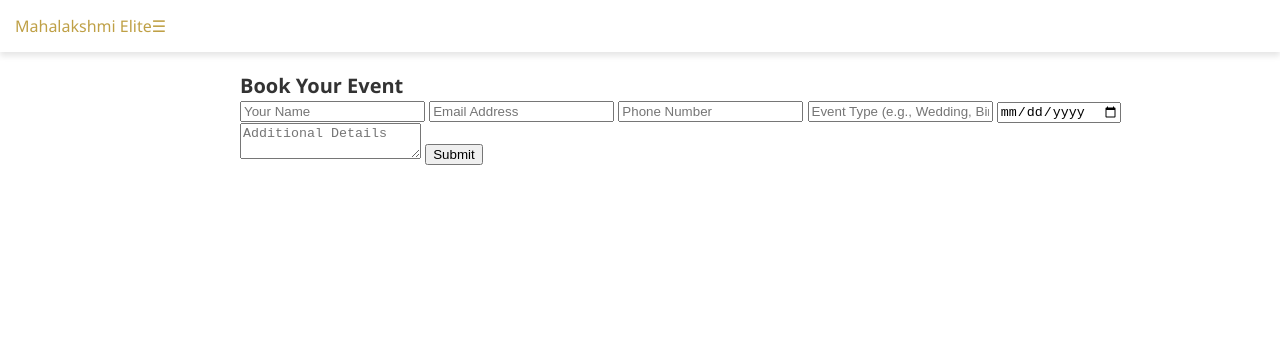
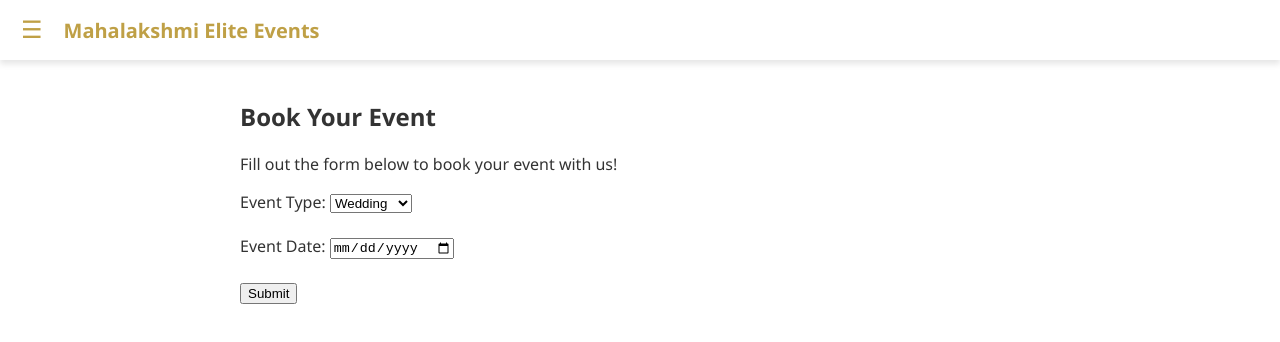
Before and after one commit to MahalakshmiEvents/mahalakshmi-elite-events, a plain HTML site: page book.html in a window 1280 px wide. Drawn offline with Linux system fonts and the light colour scheme.

Commit message:
Update book.html

```diff
--- a/book.html
+++ b/book.html
@@ -3,33 +3,45 @@
 <head>
   <meta charset="UTF-8" />
   <meta name="viewport" content="width=device-width, initial-scale=1.0"/>
-  <title>Book an Event - Mahalakshmi Elite Events</title>
-  <link rel="stylesheet" href="style.css"/>
+  <title>Book Event | Mahalakshmi Elite Events</title>
+  <link rel="stylesheet" href="style.css" />
 </head>
 <body>
   <header>
-    <div class="logo">Mahalakshmi Elite</div>
-    <div class="menu-toggle" onclick="toggleSidebar()">&#9776;</div>
+    <button id="menuToggle">&#9776;</button>
+    <h1>Mahalakshmi Elite Events</h1>
   </header>
-  <aside id="sidebar">
+
+  <nav id="sidebar">
     <a href="index.html">Home</a>
     <a href="about.html">About</a>
     <a href="gallery.html">Gallery</a>
-    <a href="book.html" class="active">Book Event</a>
+    <a href="book.html">Book Events</a>
     <a href="contact.html">Contact</a>
-  </aside>
+  </nav>
+
   <main>
-    <h1>Book Your Event</h1>
-    <form>
-      <input type="text" placeholder="Your Name" required />
-      <input type="email" placeholder="Email Address" required />
-      <input type="tel" placeholder="Phone Number" required />
-      <input type="text" placeholder="Event Type (e.g., Wedding, Birthday)" required />
-      <input type="date" required />
-      <textarea placeholder="Additional Details"></textarea>
-      <button type="submit">Submit</button>
-    </form>
+    <section>
+      <h2>Book Your Event</h2>
+      <p>Fill out the form below to book your event with us!</p>
+      <form>
+        <label for="eventType">Event Type:</label>
+        <select id="eventType" name="eventType">
+          <option value="wedding">Wedding</option>
+          <option value="corporate">Corporate</option>
+          <option value="birthday">Birthday</option>
+        </select>
+        <br><br>
+
+        <label for="eventDate">Event Date:</label>
+        <input type="date" id="eventDate" name="eventDate" required>
+        <br><br>
+
+        <input type="submit" value="Submit">
+      </form>
+    </section>
   </main>
+
   <script src="script.js"></script>
 </body>
 </html>
```
